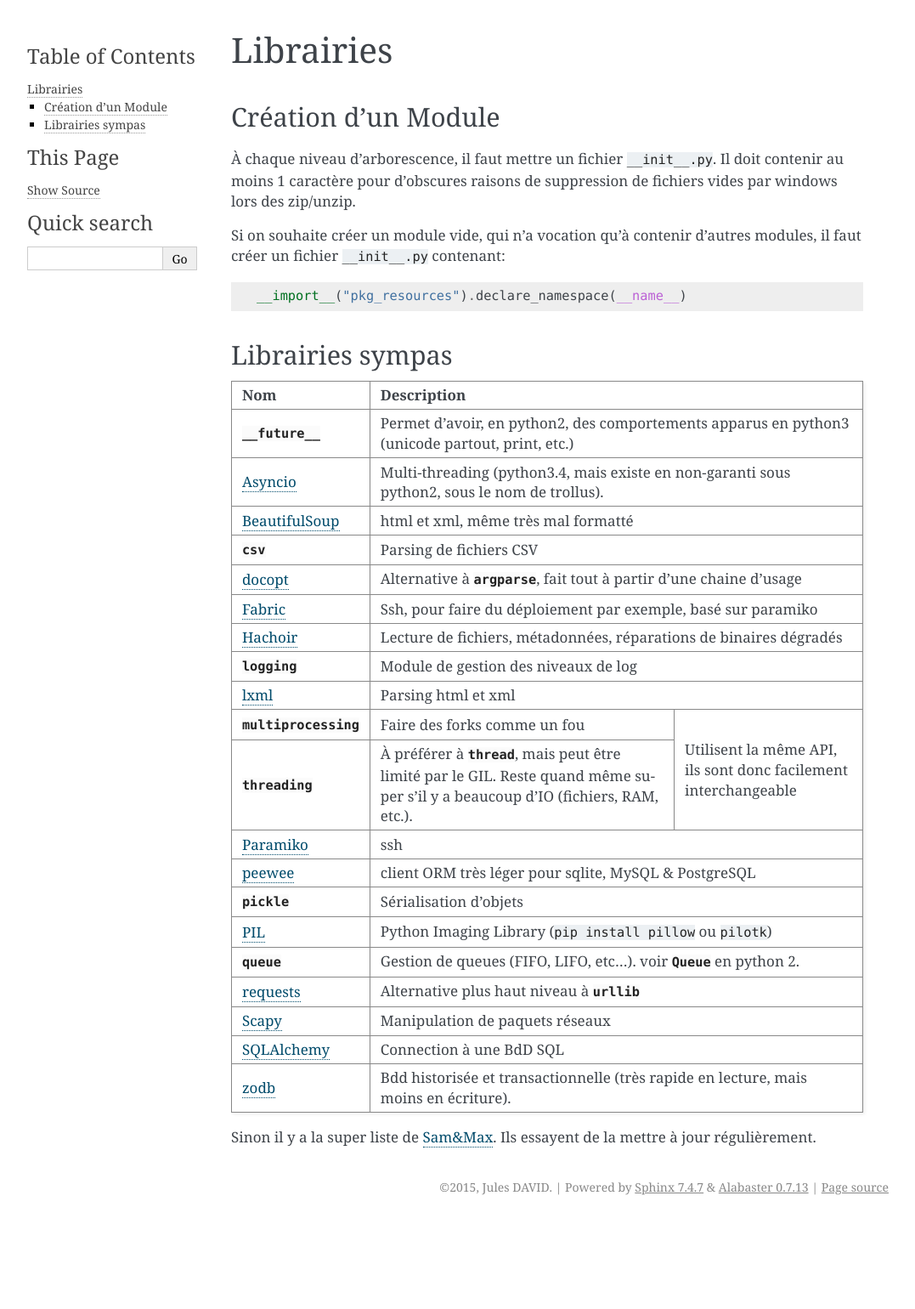
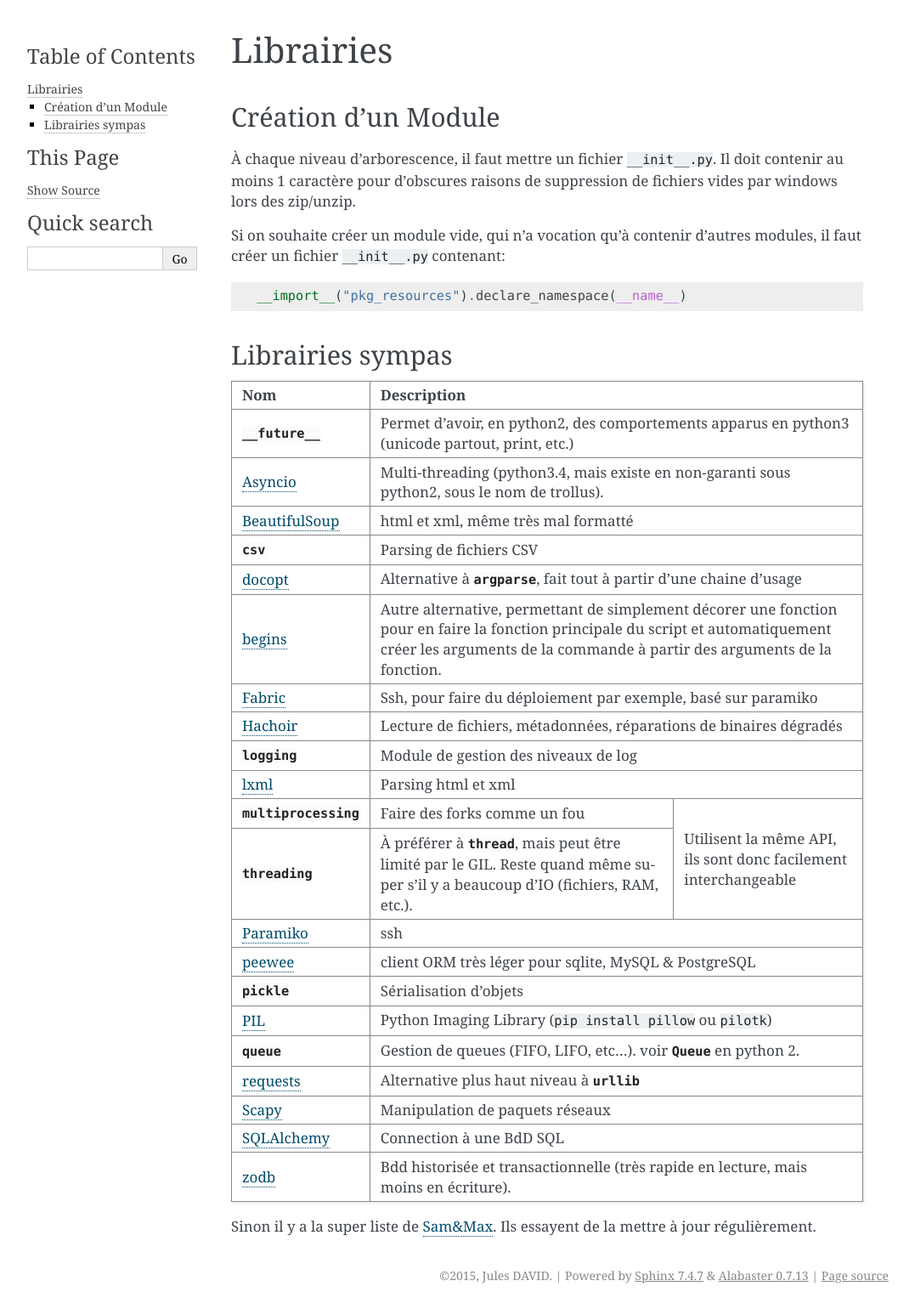
Before and after one commit to galactics/doc-python, a Sphinx documentation site: the page built from source/07-libs.rst, in a window 1280 px wide. Shown: the whole page at 85% size, without its empty margins (106-1183 px from the left). Built offline with Sphinx 7.4.7, drawn with Linux system fonts in a browser that asks for light colours; before the commit the page ends 1436 px from its top, so only the background shows below that.

Commit message:
Corrections d'oublis et divers

```diff
--- a/source/02-sequences.rst
+++ b/source/02-sequences.rst
@@ -130,7 +130,7 @@
     #. puis faire ``encode()`` au dernier moment (avant :py:func:`print` ou
        :py:meth:`file.write`)
 
-.. warning:: DANGER !!
+.. warning:: En python 2
 
     .. code-block:: python
 
@@ -285,7 +285,7 @@
 Itérateurs
 ----------
 
-Voir :ref:`typeiter`.
+Voir :ref:`typeiter` et `Iterable vs. Iterators vs Generators <http://nvie.com/posts/iterators-vs-generators/>`_
 
 .. _generateurs:
 
--- a/source/03-fichiers.rst
+++ b/source/03-fichiers.rst
@@ -7,9 +7,12 @@
 Il ne faut jamais concatener soi-même les path, car :py:mod:`os.path` c'est la
 vie !
 
-Dans la stdlib de python 3.4 (et PyPy) :py:mod:`path` est super cool et permet
+Dans la stdlib de python 3.4 (et PyPy) :py:mod:`pathlib` est cool et permet
 de faire un objet Path, sur lequel on peut faire un join(), rename(), move(),
 chown(), etc.
+
+La lib tierce `path.py <https://github.com/jaraco/path.py>`_ offre un peu plus de
+fonctionnalités.
 
 Lecture/Écriture
 ----------------
--- a/source/05-poo.rst
+++ b/source/05-poo.rst
@@ -22,7 +22,7 @@
 pour permettre une validation des entrées/sorties.
 
 Les méthodes :py:meth:`object.__getattr__`, :py:meth:`object.__setattr__` et
-:py:obj:`object.__delattr__` sont là pour intéragir avec des attributs
+:py:meth:`object.__delattr__` sont là pour intéragir avec des attributs
 existants ou non.
 
 Pour les objets héritants de :py:obj:`object`, on a également accès à la
--- a/source/06-tools.rst
+++ b/source/06-tools.rst
@@ -65,6 +65,7 @@
 
     import pdb; pdb.set_trace()
 
+* ``h`` affiche l'aide
 * ``l`` affiche le contexte
 * ``a`` affiche les variables
 * ``c`` continue
--- a/source/07-libs.rst
+++ b/source/07-libs.rst
@@ -31,6 +31,10 @@
 | :py:mod:`csv`                    | Parsing de fichiers CSV                                                           |
 +----------------------------------+-----------------------------------------------------------------------------------+
 | `docopt`_                        | Alternative à :py:mod:`argparse`, fait tout à partir d'une chaine d'usage         |
++----------------------------------+-----------------------------------------------------------------------------------+
+| `begins`_                        | Autre alternative, permettant de simplement décorer une fonction pour en faire    |
+|                                  | la fonction principale du script et automatiquement créer les arguments de la     |
+|                                  | commande à partir des arguments de la fonction.                                   |
 +----------------------------------+-----------------------------------------------------------------------------------+
 | `Fabric`_                        | Ssh, pour faire du déploiement par exemple, basé sur paramiko                     |
 +----------------------------------+-----------------------------------------------------------------------------------+
@@ -70,6 +74,7 @@
 .. Liste des liens vers les différentes docs en ligne
 .. _Asyncio: https://www.python.org/dev/peps/pep-3156/
 .. _BeautifulSoup: http://www.crummy.com/software/BeautifulSoup/bs4/doc/
+.. _begins: https://pypi.python.org/pypi/begins
 .. _docopt: http://docopt.readthedocs.org/en/latest/
 .. _Fabric: http://docs.fabfile.org/en/1.10/
 .. _Hachoir: https://bitbucket.org/haypo/hachoir/wiki/Home
--- a/source/index.rst
+++ b/source/index.rst
@@ -13,6 +13,8 @@
 le cours **Python Avancé** reçu en décembre 2014 et donné par
 `Jean-Philippe Camguilhem <https://github.com/jpcw>`_ de
 `Makina-Corpus <http://makina-corpus.com/>`_.
+
+Sauf mention contraire, les exemples fournis sont compatibles python3.
 
 Plan
 ====
```
Also changed, not shown: other parts of source/02-sequences.rst (+1 -1 lines).
